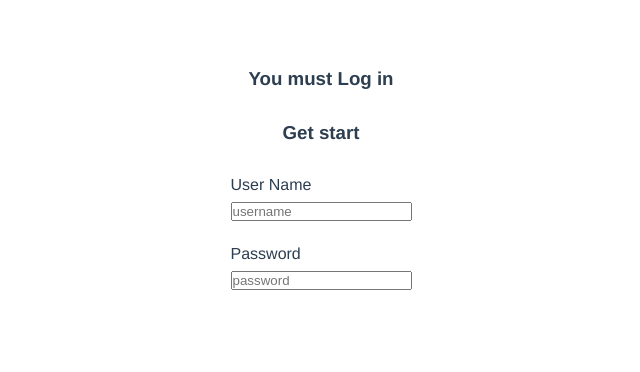
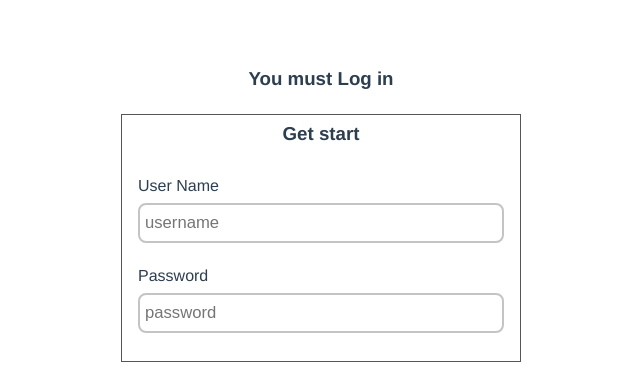
Before and after one commit to kabirsumn/log-in-page, a Vue app: page / in a window 1280 px wide. Shown: the top 372 px of the page, without its empty margins (319-959 px from the left). Built offline with nearby package versions, Linux system fonts and the light colour scheme.

Commit message:
some changes in style

```diff
--- a/src/components/Login.vue
+++ b/src/components/Login.vue
@@ -30,10 +30,28 @@ export default {};
 
 <style>
 #form {
+  width: 400px;
   display: flex;
   flex-direction: column;
   align-items: center;
   justify-content: center;
   gap: 1rem;
+  padding: 0 1rem 1.75rem;
+  border: 1px solid #555;
+}
+label {
+  width: 100%;
+}
+#form input {
+  width: 100%;
+  height: 40px;
+  padding: 0 30px 0 5px;
+  border: 2px solid #c4c4c4;
+  border-radius: 8px;
+  outline: none;
+}
+
+#form input::placeholder {
+  font: 1.25em sans-serif;
 }
 </style>
```
